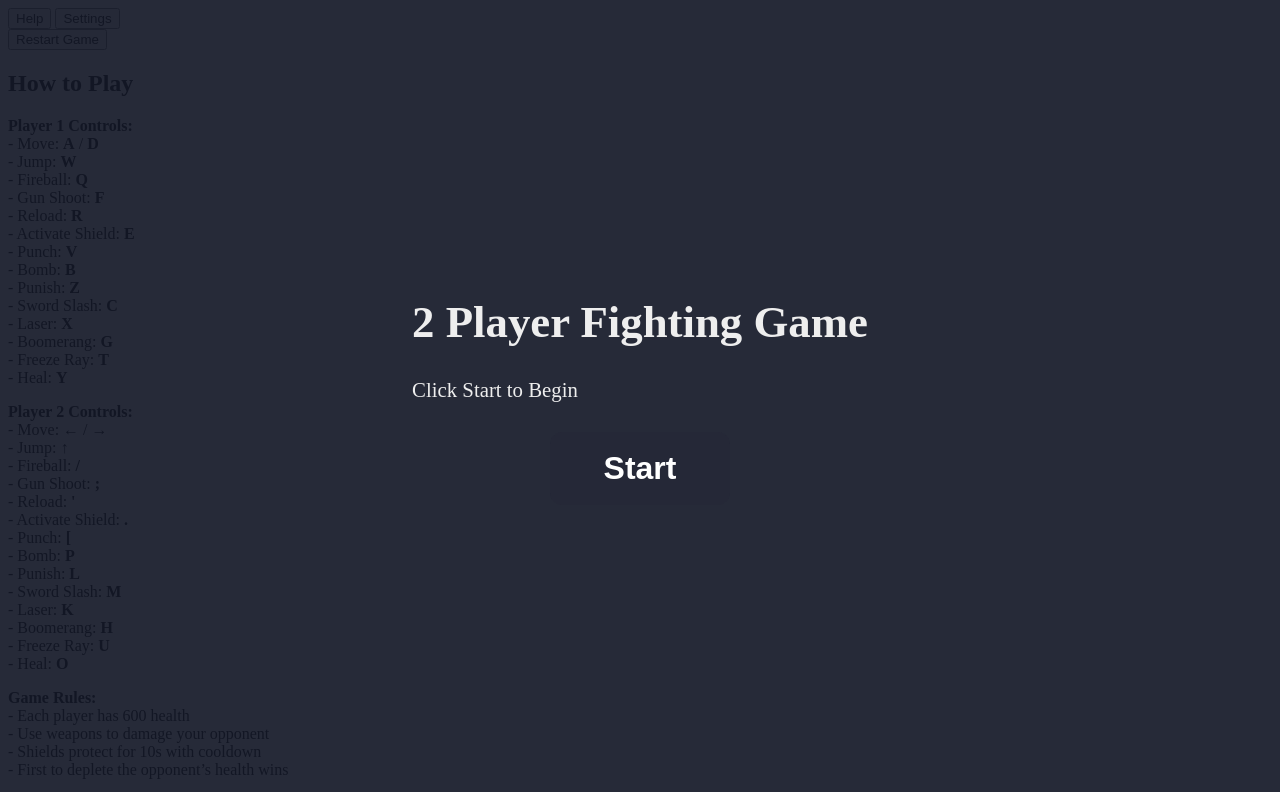
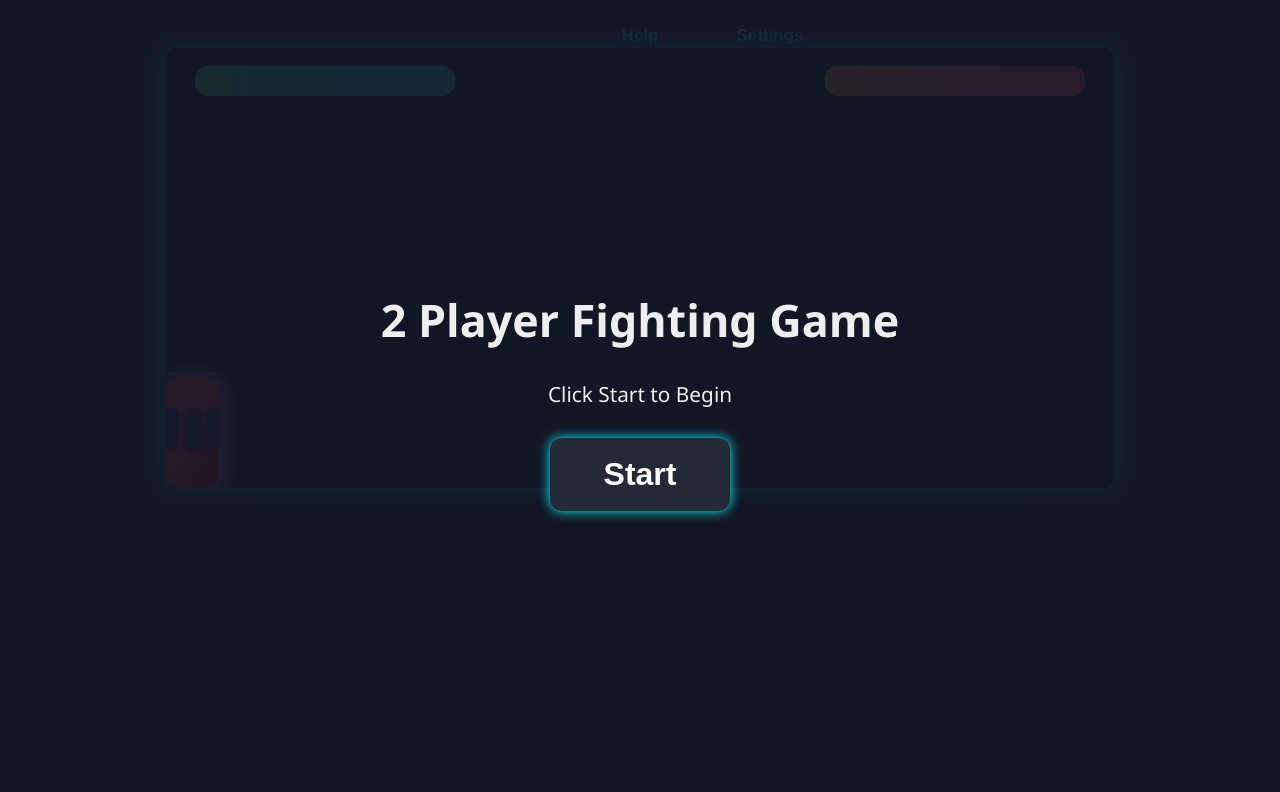
Before and after one commit to formatperfection/formatperfection.github.io, a plain HTML site: page fight.html in a window 1280 px wide. Shown: the top 792 px of the page. Drawn offline with Linux system fonts and the light colour scheme.

Commit message:
Fix the stylesheet link

```diff
--- a/fight.html
+++ b/fight.html
@@ -3,7 +3,7 @@
   <head>
     <meta charset="UTF-8" />
     <title>2 Player Fighting Game</title>
-    <link rel="stylesheet" href="=fight.css" />
+    <link rel="stylesheet" href="fight.css" />
     <link rel="icon" href="icons/icon.png" />
     <!-- <style>
       * {
```
